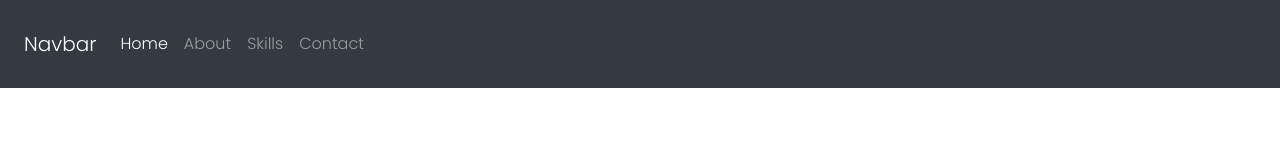
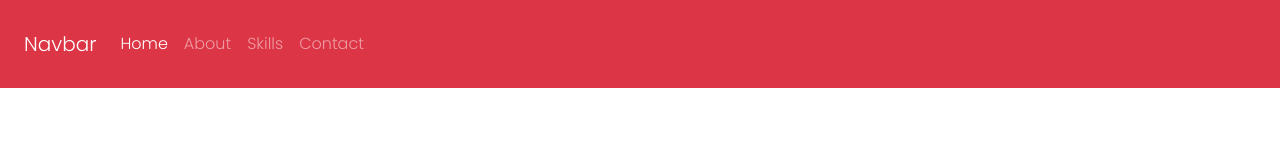
Before and after one commit to Spangantyo/portofolio, a plain HTML site: page index.html in a window 1280 px wide. Drawn offline with Linux system fonts and the light colour scheme.

Commit message:
ubah warna

```diff
--- a/index.html
+++ b/index.html
@@ -19,7 +19,7 @@
 
     <!-- Navbar -->
     <section>
-        <nav class="navbar navbar-expand-lg p-4 navbar-dark bg-dark ">
+        <nav class="navbar navbar-expand-lg p-4 navbar-dark bg-danger ">
             <a class="navbar-brand" href="#">Navbar</a>
             <button class="navbar-toggler" type="button" data-toggle="collapse" data-target="#navbarSupportedContent"
                 aria-controls="navbarSupportedContent" aria-expanded="false" aria-label="Toggle navigation">
```
